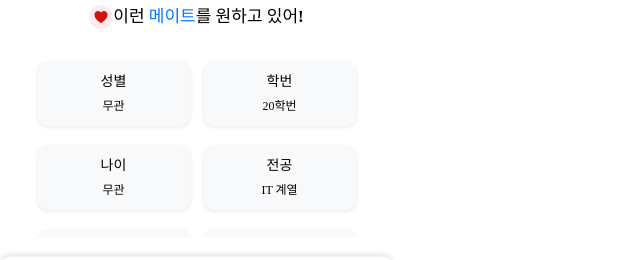
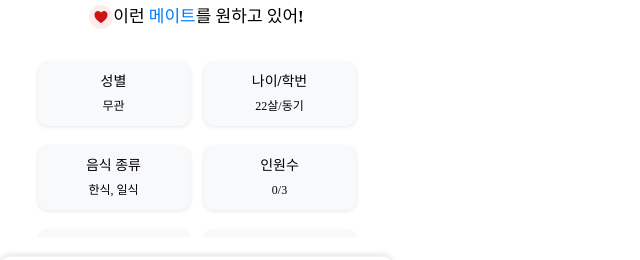
Before and after one commit to umc-meetpick/meetpick_frontend, a React (Vite) app: page /application in a window 1280 px wide. Shown: the part 463-723 px from the top of the page, without its empty margins (0-640 px from the left). Built offline with nearby package versions, Linux system fonts and the light colour scheme; a web font is replaced by a local one.

Commit message:
CHORE : 혼밥 상세프로필 디자인 수정

```diff
--- a/src/pages/applicationPages/Application1.tsx
+++ b/src/pages/applicationPages/Application1.tsx
@@ -101,21 +101,24 @@ const Application = () => {
             </Mate>
             <Mate1>
                 <ApplicationGrayBox text1="성별" text2="무관" width="152px" />
-                <ApplicationGrayBox text1="학번" text2="20학번" width="152px" />
+                <ApplicationGrayBox text1="나이/학번" text2="22살/동기" width="152px" />
             </Mate1>
             <Mate1>
-                <ApplicationGrayBox text1="나이" text2="무관" width="152px" />
-                <ApplicationGrayBox text1="전공" text2="IT 계열" width="152px" />
+                <ApplicationGrayBox text1="음식 종류" text2="한식, 일식" width="152px" />
+                <ApplicationGrayBox text1="인원수" text2="0/3" width="152px" />
             </Mate1>
             <Mate1>
-                <ApplicationGrayBox text1="MBTI" text2="활기찬, 객관적" width="152px" />
-                <ApplicationGrayBox text1="음식" text2="한식, 일식" width="152px" />
+                <ApplicationGrayBox text1="전공" text2="IT 계열" width="152px" />
+                <ApplicationGrayBox text1="MBTI" text2="ExxJ" width="152px" />
             </Mate1>
             <Mate1>
-                <ApplicationGrayBox text1="요일 및 시간대" text2="11:00~ / 12:00~ / 13:00~" width="318px"/>
+                <ApplicationGrayBox text1="취미" text2="명상, 축구, 바이올린" width="318px"/>
             </Mate1>
             <Mate1>
-                <ApplicationGrayBox text1="하고 싶은 말" text2="맛난 거 먹어유~" width="318px"/>
+                <ApplicationGrayBox text1="시간대" text2="월 12:00 / 화 15:00" width="318px"/>
+            </Mate1>
+            <Mate1>
+                <ApplicationGrayBox text1="하고 싶은 말" text2="맛난 거 먹어요~" width="318px"/>
             </Mate1>
             <Button2>
                 <ApplicationButton style={buttonStyle} onClick={handleOpenModal}>
```
